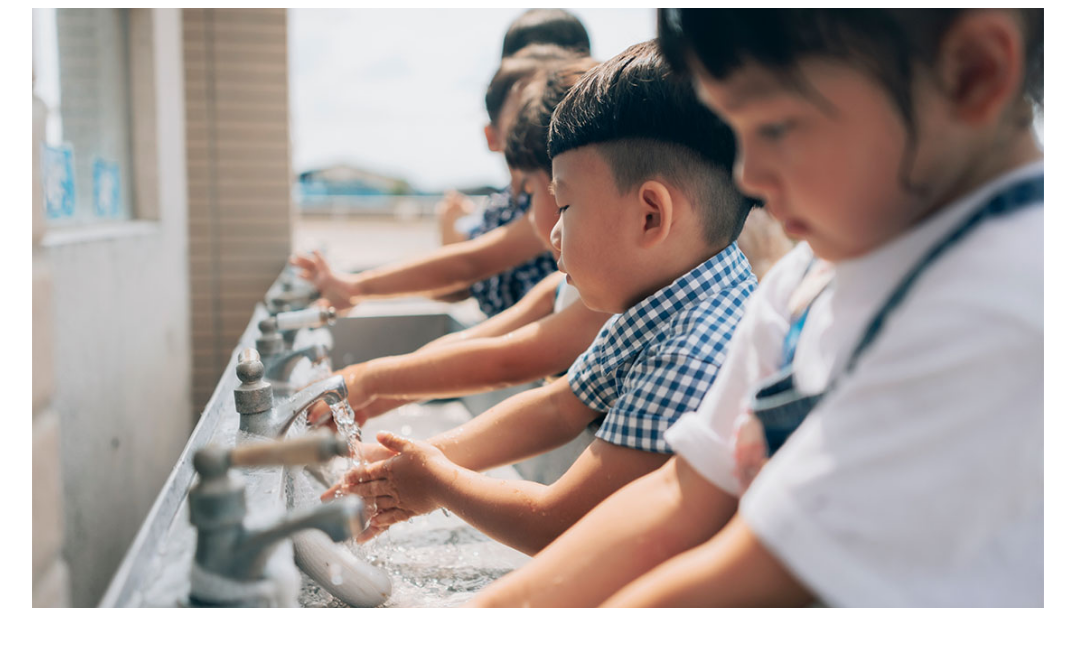
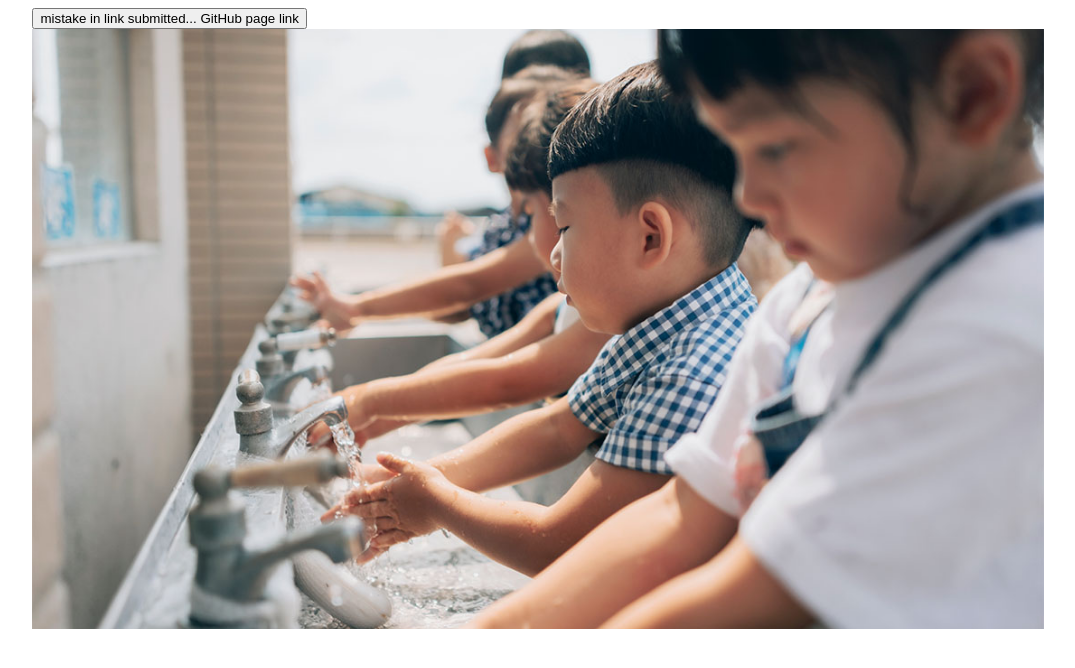
Before and after one commit to harjeeyborlah/Assignments, a plain HTML site: page index.html in a window 1280 px wide. Shown: the whole page, without its empty margins (102-1177 px from the left). Drawn offline with Linux system fonts and the light colour scheme.

Commit message:
Update three

```diff
--- a/index.html
+++ b/index.html
@@ -8,8 +8,8 @@
     <link rel="stylesheet" href="slideshow.css">
 </head>
 <body>
-   <a href="https://github.com/harjeeyborlah/Assignments/tree/week" </a>
     <div class="carousel">
+    <a href="https://github.com/harjeeyborlah/Assignments/tree/week"><button class="grid text">mistake in link submitted... GitHub page link</button></a>
         <button class="carousel_button carousel_button--left" onclick="setSlides(-1)">
             <img src="left-chevron-svgrepo-com.svg" alt="">
         </button>
```
